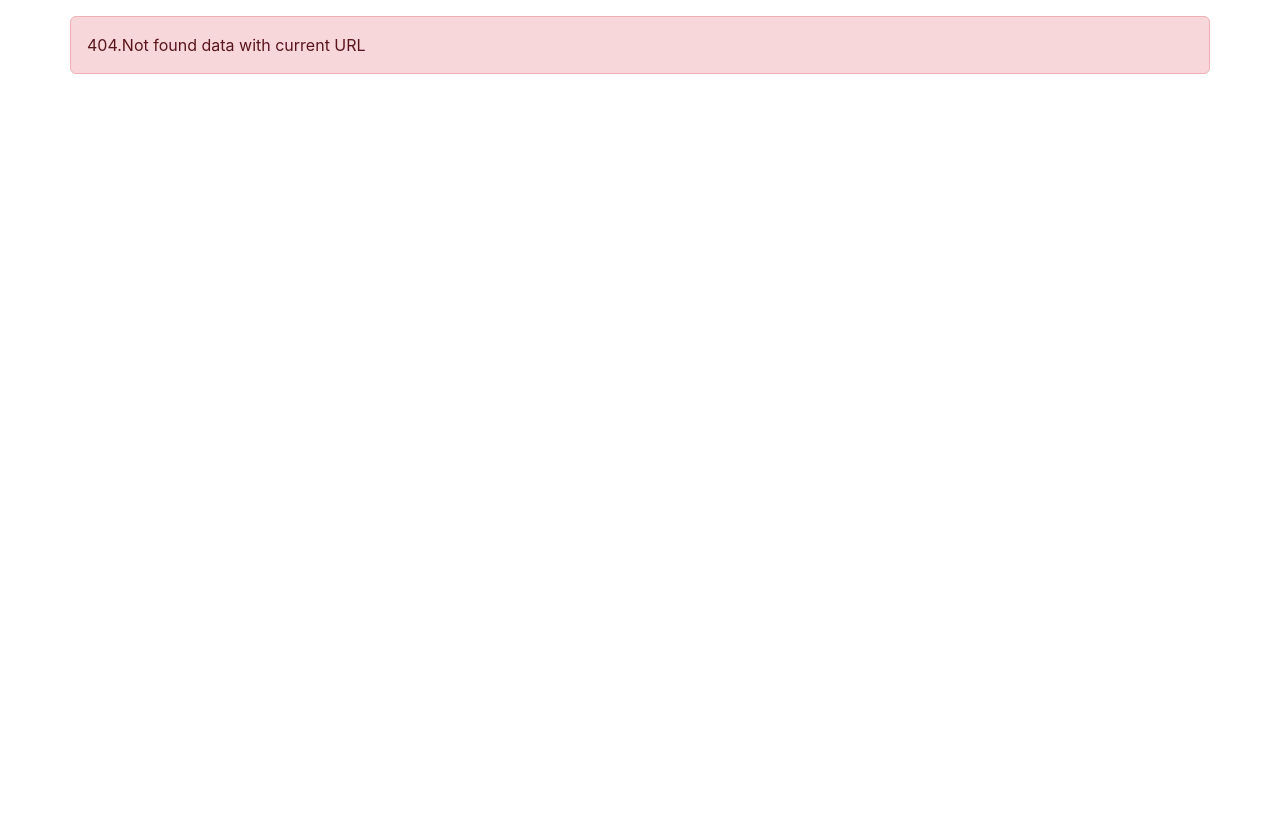
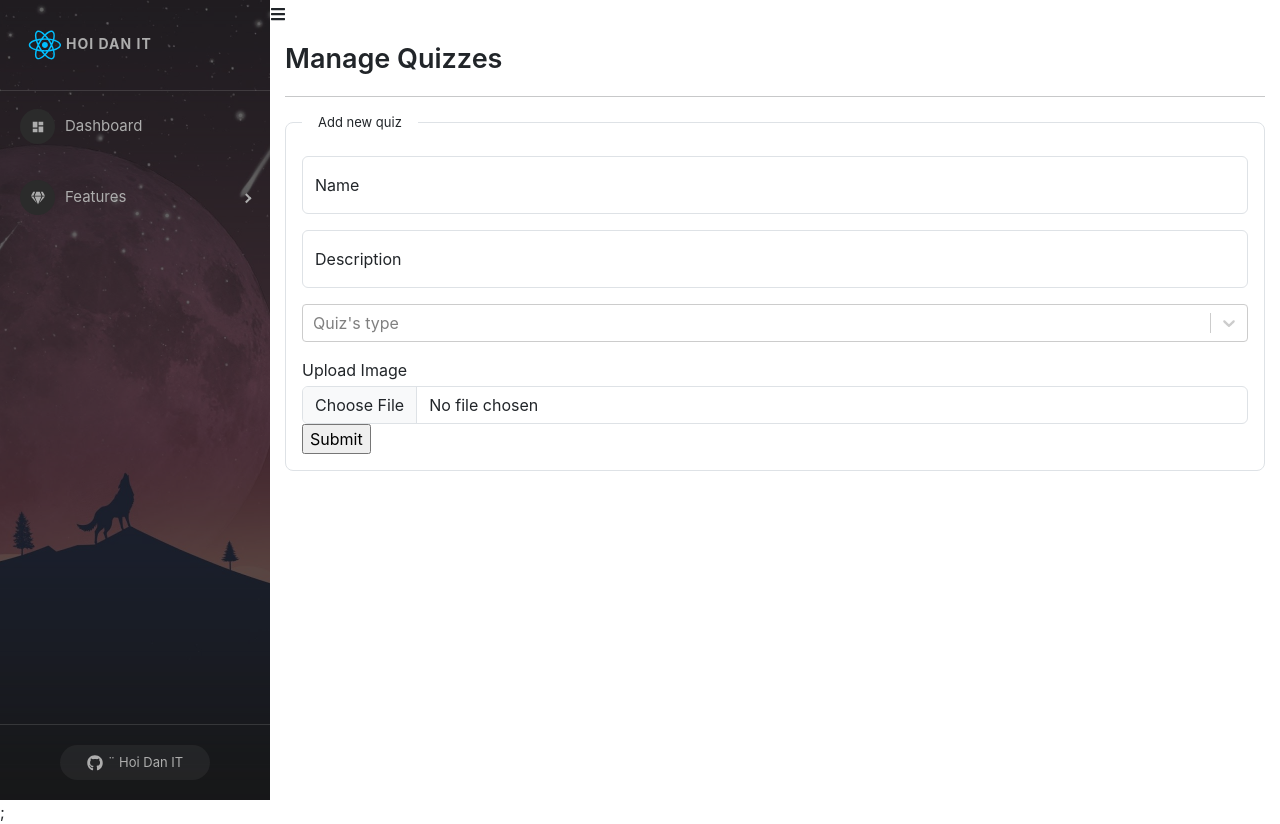
Before and after one commit to pcltuan7103/demo-react, a React (Create React App) app: page /admins/manage-quizzes in a window 1280 px wide. Before the commit this address had no page. Before the commit the page ends 800 px from the top, so only its background shows below. Built offline with nearby package versions, Linux system fonts and the light colour scheme.

Commit message:
Design UI Manage Quiz

```diff
--- a/package.json
+++ b/package.json
@@ -19,6 +19,7 @@
     "react-redux": "8.0.1",
     "react-router-dom": "6.3.0",
     "react-scripts": "5.0.1",
+    "react-select": "5.4.0",
     "react-toastify": "9.0.7",
     "redux": "4.2.0",
     "redux-devtools-extension": "2.13.9",
--- a/src/Layout.js
+++ b/src/Layout.js
@@ -11,6 +11,7 @@ import "react-toastify/dist/ReactToastify.css";
 import Register from "./components/Auth/Register";
 import ListQuiz from "./components/User/ListQuiz";
 import DetailQuiz from "./components/User/DetailQuiz";
+import ManageQuiz from "./components/Admin/Content/Quiz/ManageQuiz";
 
 const NotFound = () => {
   return (
@@ -31,7 +32,8 @@ const Layout = (props) => {
         <Route path="/quiz/:id" element={<DetailQuiz />} />
         <Route path="/admins" element={<Admin />}>
           <Route index element={<Dashboard />} />
-          <Route path="manage-user" element={<ManageUser />} />
+          <Route path="manage-users" element={<ManageUser />} />
+          <Route path="manage-quizzes" element={<ManageQuiz />} />
         </Route>
         <Route path="/login" element={<Login />} />
         <Route path="/register" element={<Register />} />
--- /dev/null
+++ b/src/components/Admin/Content/Quiz/ManageQuiz.js
@@ -0,0 +1,77 @@
+import React, { useState } from "react";
+import "./ManageQuiz.scss";
+import Select from "react-select";
+
+const options = [
+  { value: "EASY", label: "EASY" },
+  { value: "MEDIUM", label: "MEDIUM" },
+  { value: "HARD", label: "HARD" },
+];
+
+const ManageQuiz = (props) => {
+  const [name, setName] = useState("");
+  const [description, setDescription] = useState("");
+  const [type, setType] = useState("EASY");
+  const [image, setimage] = useState("");
+
+  const handleChangeFile = (event) => {};
+  return (
+    <div className="quiz-container">
+      <div className="title">Manage Quizzes</div>
+      <hr />
+      <div className="add-new">
+        <fieldset className="border rounded-3 p-3">
+          <legend className="float-none w-auto px-3">Add new quiz</legend>
+          <div class="form-floating mb-3">
+            <input
+              type="email"
+              class="form-control"
+              placeholder="Quiz's Name"
+              value={name}
+              onChange={(event) => {
+                setName(event.target.value);
+              }}
+            />
+            <label>Name</label>
+          </div>
+          <div class="form-floating">
+            <input
+              type="text"
+              class="form-control"
+              placeholder="Quiz's Description"
+              value={description}
+              onChange={(event) => {
+                setDescription(event.target.value);
+              }}
+            />
+            <label>Description</label>
+          </div>
+          <div className="my-3">
+            <Select
+              value={type}
+              onChange={(event) => {
+                setType(event.target.value);
+              }}
+              options={options}
+              placeholder="Quiz's type"
+            />
+          </div>
+          <div className="moew-actions form-group">
+            <label className="mb-1">Upload Image</label>
+            <input
+              type="file"
+              className="form-control"
+              onChange={(event) => {
+                handleChangeFile(event);
+              }}
+            />
+          </div>
+          <input type="submit" value="Submit" />
+        </fieldset>
+      </div>
+      <div className="list"></div>
+    </div>
+  );
+};
+
+export default ManageQuiz;
--- /dev/null
+++ b/src/components/Admin/Content/Quiz/ManageQuiz.scss
@@ -0,0 +1,12 @@
+.quiz-container {
+  padding: 15px;
+
+  .title {
+    font-size: 27px;
+    font-weight: 600;
+  }
+
+  legend {
+    font-size: 13px;
+  }
+}
--- a/src/components/Admin/SideBar.js
+++ b/src/components/Admin/SideBar.js
@@ -20,10 +20,11 @@ import { DiReact } from "react-icons/di";
 import { MdDashboard } from "react-icons/md";
 import sidebarBg from "../../assets/bg2.jpg";
 import "./SideBar.scss";
-import { Link } from "react-router-dom";
+import { Link, useNavigate } from "react-router-dom";
 
 const SideBar = (props) => {
   const { image, collapsed, rtl, toggled, handleToggleSidebar } = props;
+  const navigate = useNavigate();
 
   return (
     <>
@@ -49,7 +50,13 @@ const SideBar = (props) => {
             }}
           >
             <DiReact color={"#00bfff"} size={"3em"} />
-            <span>Hoi Dan IT</span>
+            <span
+              onClick={() => {
+                navigate("/");
+              }}
+            >
+              Hoi Dan IT
+            </span>
           </div>
         </SidebarHeader>
 
@@ -65,9 +72,13 @@ const SideBar = (props) => {
               <MenuItem>
                 {" "}
                 Manage Users
-                <Link to="/admins/manage-user" />
+                <Link to="/admins/manage-users" />
               </MenuItem>
-              <MenuItem> Manage Quiz</MenuItem>
+              <MenuItem>
+                {" "}
+                Manage Quiz
+                <Link to="/admins/manage-quizzes" />
+              </MenuItem>
               <MenuItem> Manage Question</MenuItem>
             </SubMenu>
           </Menu>
--- a/src/components/User/DetailQuiz.js
+++ b/src/components/User/DetailQuiz.js
@@ -1,16 +1,18 @@
 import React, { useEffect, useState } from "react";
 import { useParams, useLocation } from "react-router-dom";
-import { getDataQuiz } from "../../services/apiServices";
+import { getDataQuiz, postSubmitQuiz } from "../../services/apiServices";
 import _ from "lodash";
 import "./DetailQuiz.scss";
 import Question from "./Question";
 import { set } from "nprogress";
+import ModalResult from "./ModalResult";
 
 const DetailQuiz = () => {
   const params = useParams();
   const quizId = params.id;
   const location = useLocation();
-
+  const [isShowModalResult, setIsShowModalResult] = useState(false);
+  const [dataModalResult, setDataModalResult] = useState({});
   const [dataQuiz, setDataQuiz] = useState([]);
   const [index, setIndex] = useState(0);
 
@@ -74,7 +76,7 @@ const DetailQuiz = () => {
     }
   };
 
-  const handlefinishQuiz = () => {
+  const handleFinishQuiz = async () => {
     let payload = {
       quizId: +quizId,
       answers: [],
@@ -95,7 +97,18 @@ const DetailQuiz = () => {
         });
       });
       payload.answers = answers;
-      console.log("check payload", payload);
+
+      let res = await postSubmitQuiz(payload);
+      if (res && res.EC === 0) {
+        setDataModalResult({
+          countCorrect: res.DT.countCorrect,
+          countTotal: res.DT.countTotal,
+          quizData: res.DT.quizData,
+        });
+        setIsShowModalResult(true);
+      } else {
+        alert("Something wrong");
+      }
     }
   };
 
@@ -136,7 +149,7 @@ const DetailQuiz = () => {
           <button
             className="btn btn-warning"
             onClick={() => {
-              handlefinishQuiz();
+              handleFinishQuiz();
             }}
           >
             Finish
@@ -144,6 +157,11 @@ const DetailQuiz = () => {
         </div>
       </div>
       <div className="right-content"></div>
+      <ModalResult
+        show={isShowModalResult}
+        setShow={setIsShowModalResult}
+        dataModalResult={dataModalResult}
+      />
     </div>
   );
 };
--- /dev/null
+++ b/src/components/User/ModalResult.js
@@ -0,0 +1,42 @@
+import { useState } from "react";
+import Button from "react-bootstrap/Button";
+import Modal from "react-bootstrap/Modal";
+
+function ModalResult(props) {
+  const { show, setShow, dataModalResult } = props;
+
+  const handleClose = () => setShow(false);
+
+  return (
+    <>
+      <Modal show={show} onHide={handleClose} backdrop="static">
+        <Modal.Header closeButton>
+          <Modal.Title>Your Result</Modal.Title>
+        </Modal.Header>
+        <Modal.Body>
+          <div>
+            Total Questions: <b>{dataModalResult.countTotal}</b>
+          </div>
+          <div>
+            Total Correct Answer: <b>{dataModalResult.countCorrect}</b>
+          </div>
+        </Modal.Body>
+        <Modal.Footer>
+          <Button variant="secondary" onClick={handleClose}>
+            Show answer
+          </Button>
+          <Button
+            variant="primary"
+            onClick={() => {
+              handleClose();
+            }}
+          >
+            Close
+          </Button>
+        </Modal.Footer>
+      </Modal>
+    </>
+  );
+}
+
+export default ModalResult;
--- a/src/services/apiServices.js
+++ b/src/services/apiServices.js
@@ -57,6 +57,10 @@ const getDataQuiz = (id) => {
   return axios.get(`/api/v1/questions-by-quiz?quizId=${id}`);
 };
 
+const postSubmitQuiz = (data) => {
+  return axios.post(`/api/v1/quiz-submit`, { ...data });
+};
+
 export {
   postAddNewUser,
   getAllUsers,
@@ -67,4 +71,5 @@ export {
   postRegister,
   getQuizByUser,
   getDataQuiz,
+  postSubmitQuiz,
 };
```
Also changed, not shown: 1 other file (tests, documents, lock files or other folders).
